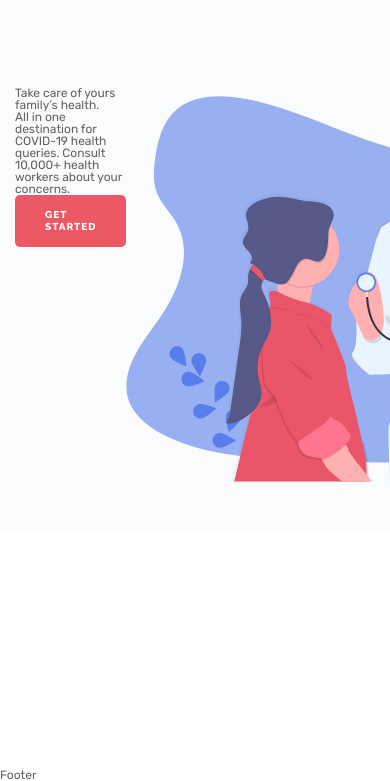
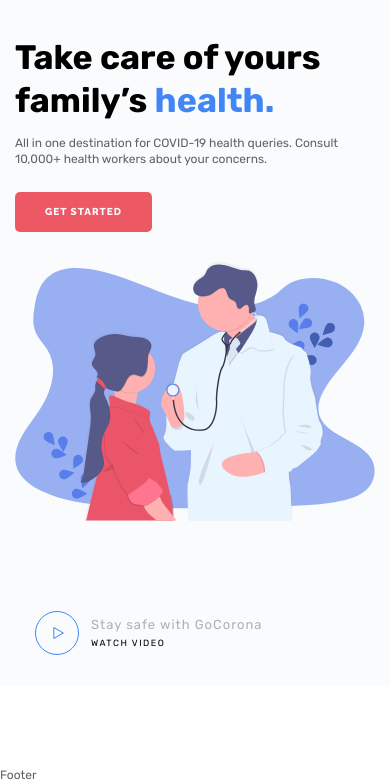
Before and after one commit to Flutternyash/GoCorona, a plain HTML site: page GoCorona/index.html in a window 390 px wide. Shown: the part 63-844 px from the top of the page. Drawn offline with Linux system fonts and the light colour scheme.

Commit message:
full one block

```diff
--- a/GoCorona/css/style.css
+++ b/GoCorona/css/style.css
@@ -308,55 +308,153 @@ body {
 /*----------------------------------*/
 .get-started {
   background-color: #FAFBFD;
-  padding: 150px 0 50px 0;
 }
 
 .get-started__container {
+  padding: 150px 15px 50px 15px;
   display: flex;
+  align-items: center;
+  flex-wrap: wrap;
+  position: relative;
+}
+
+.get-started__container::before {
+  content: "";
+  position: absolute;
+  width: 100vw;
+  height: 100%;
+  right: 267px;
+  top: 0;
+  margin: 0 0 0 -252px;
+  transform: translate(100%, 0px);
+  background-color: #EC5863;
+  border-radius: 30px 0 0 30px;
 }
 
 .get-started__content {
-  flex: 0 1 50%;
-  flex-wrap: wrap;
+  flex: 0 1 48%;
+  padding: 0 20px;
 }
 
 .get-started__block-text {
+  max-width: 410px;
 }
 
 .block-text {
 }
 
 .block-text__title {
+  font-weight: 700;
+  font-size: 44px;
+  line-height: 126%;
+  color: #000;
 }
 
-.block-text__title-blue {
+.block-text__title:not(:last-child) {
+  margin: 0 0 12px 0;
+}
+
+.block-text__title span {
+  color: #EC5863;
+}
+
+.block-text__title-blue span {
+  color: #4285F4;
 }
 
 .block-text__text {
+  line-height: 138.5%;
+}
+
+.block-text__text:not(:last-child) {
+  margin: 0 0 24px 0;
 }
 
 .block-text__button {
 }
 
+@media (max-width: 767.98px) {
+  .block-text__title {
+    font-size: 34px;
+  }
+}
+
 .get-started__video {
+  flex: 1 1 100%;
+  margin: 60px 0 0 20px;
+}
 
+.get-started__image {
+  flex: 0 1 52%;
+  position: relative;
+  z-index: 2;
+}
+
+.get-started__image img {
+  max-width: 100%;
 }
 
 .video-get-started {
+  display: inline-flex;
+  align-items: center;
 }
 
 .video-get-started__icon {
+  flex: 0 0 44px;
 }
 
 .video-get-started__body {
+  padding: 0 0 0 12px;
 }
 
 .video-get-started__title {
+  color: #B0B0B0;
+  font-size: 13px;
+  line-height: 126%;
+  letter-spacing: 1px;
+}
+
+.video-get-started__title:not(:last-child) {
+  margin: 0 0 5px 0;
 }
 
 .video-get-started__text {
+  text-transform: uppercase;
+  color: #000;
+  font-size: 9px;
+  line-height: 126%;
+  letter-spacing: 1.5px;
 }
 
-.get-started__image {
-flex: 0 1 50%;
+/*----------------------------------*/
+
+@media (max-width: 991.98px) {
+  .get-started__container::before {
+    right: 185px;
+    border-radius: 20px 0 0 20px;
+  }
 }
+
+@media (max-width: 767.98px) {
+  .get-started__container {
+    padding: 100px 15px 30px 15px;
+  }
+  .get-started__container::before {
+    display: none;
+  }
+  .get-started__block-text {
+    max-width: none;
+  }
+  .get-started__content {
+    flex: 1 1 100%;
+  padding: 0;
+  }
+  .get-started__image {
+    flex: 1 1 100%;
+    text-align: center;
+    padding: 30px 0;
+  }
+  .get-started__video {
+    padding: 0;
+  }
+}
--- a/GoCorona/index.html
+++ b/GoCorona/index.html
@@ -39,7 +39,7 @@
           <div class="get-started__container">
             <div class="get-started__content">
               <div class="get-started__block-text block-text">
-                <h1 class="block-text__title block-text__title-blue">Take care of yours family’s <span>health</span>.
+                <h1 class="block-text__title block-text__title-blue">Take care of yours family’s <span>health.</span>
                 </h1>
                 <div class="block-text__text">All in one destination for COVID-19 health queries. Consult 10,000+ health
                   workers about your concerns.
@@ -50,7 +50,8 @@
             <div class="get-started__image">
               <img src="img/get-started/image.svg" alt="Девочка и врач.">
             </div>
-            <a href="" class="get-started__video video-get-started">
+            <div class="get-started__video">
+            <a href="" class="video-get-started">
               <div class="video-get-started__icon">
                 <img src="img/get-started/play.svg" alt="Кнопка Play.">
               </div>
@@ -59,6 +60,7 @@
                 <div class="video-get-started__text">Watch Video</div>
               </div>
             </a>
+            </div>
           </div>
        </section>
       </main>
```
